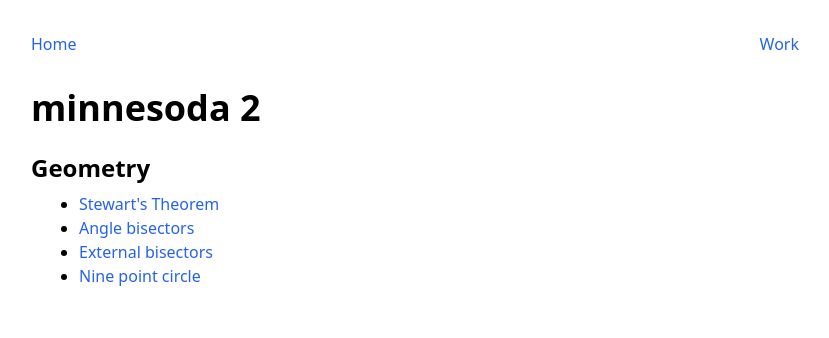
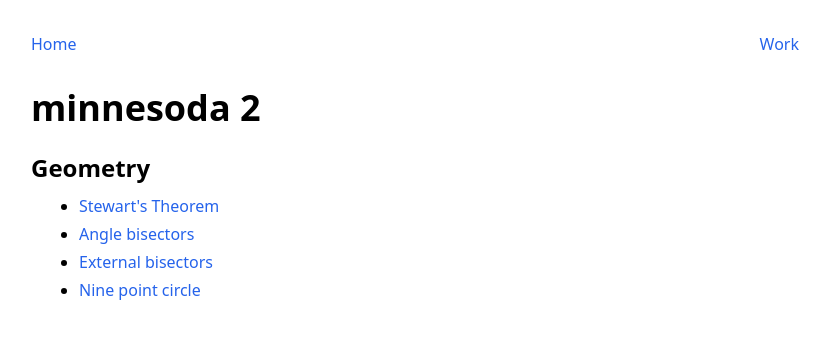
Before and after one commit to nguyenvukhang/minnesoda, a Next.js app: page / in a window 1280 px wide. Shown: the top 338 px of the page, without its empty margins (225-1054 px from the left). Built offline with nearby package versions, Linux system fonts and the light colour scheme.

Commit message:
update style

```diff
--- a/src/styles/global.css
+++ b/src/styles/global.css
@@ -17,8 +17,9 @@
   h4 { @apply text-xl   mb-1.5 ;}
   h5 { @apply text-lg   mb-1   ;}
   h6 { @apply           mb-0.5 ;}
+  /* line spacing */
+  p, ol, ul { @apply leading-7; }
   /* post-paragraph spacing */
-  p { @apply leading-7; }
   p, .tw-table, ul, ol, pre { @apply mb-3 ;}
   a  { @apply text-blue-600 hover:underline ;}
 
```
